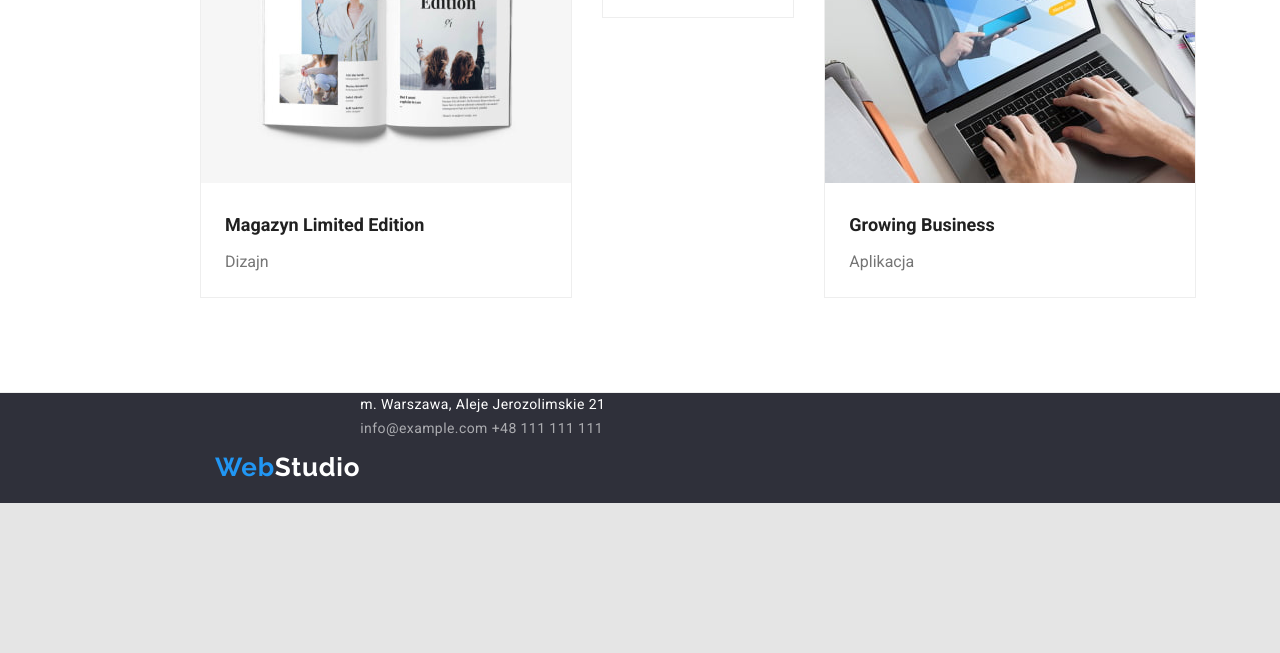
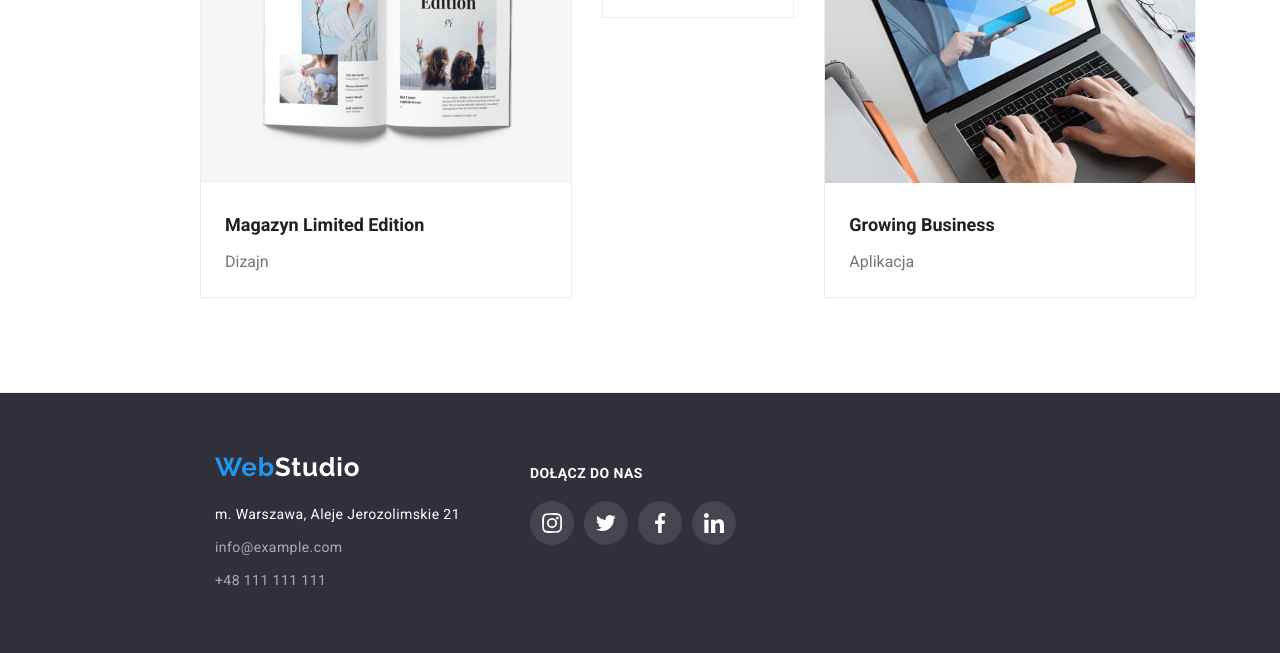
Before and after one commit to JakAntoniak/goit-markup-hw-04, a plain HTML site: page portfolio.html in a window 1280 px wide. Shown: the part 1255-1908 px from the top of the page. Before the commit the page ends 1758 px from the top, so only its background shows below. Drawn offline with Linux system fonts and the light colour scheme.

Commit message:
Update portfolio.html

```diff
--- a/portfolio.html
+++ b/portfolio.html
@@ -177,16 +177,59 @@
       </div>
       <div class="footer-background-color">
         <footer class="footer container">
+          <div class="footer-contacts">
             <a class="footer-logo" href="./index.html"
               >Web<span class="logo-third-color">Studio</span></a
             >
-          <address id="Address">
+            <address class="address">
               <p class="footer-address">m. Warszawa, Aleje Jerozolimskie 21</p>
               <a class="footer-email" href="mailto:info@example.com"
                 >info@example.com</a
               >
               <a class="footer-tel" href="tel:+48111111111">+48 111 111 111</a>
             </address>
+          </div>
+          <div class="footer-social-media">
+            <p>dołącz do nas</p>
+            <div class="footer-social-media-block">
+              <svg class="footer-social-media-icon footer-circle">
+                <use
+                  href="./images/icons.svg#icon-instagram"
+                  width="20"
+                  height="20"
+                  x="12"
+                  y="12"
+                ></use>
+              </svg>
+              <svg class="footer-social-media-icon footer-circle">
+                <use
+                  href="./images/icons.svg#icon-twitter"
+                  width="20"
+                  height="20"
+                  x="12"
+                  y="12"
+                ></use>
+              </svg>
+              <svg class="footer-social-media-icon footer-circle">
+                <use
+                  href="./images/icons.svg#icon-facebook"
+                  width="20"
+                  height="20"
+                  x="12"
+                  y="12"
+                ></use>
+              </svg>
+              <svg class="footer-social-media-icon footer-circle">
+                <use
+                  href="./images/icons.svg#icon-linkedin"
+                  width="20"
+                  height="20"
+                  x="12"
+                  y="12"
+                ></use>
+              </svg>
+            </div>
+          </div>
         </footer>
       </div>
     </div>
```
Lines whose indentation alone changed are shown as unchanged.
